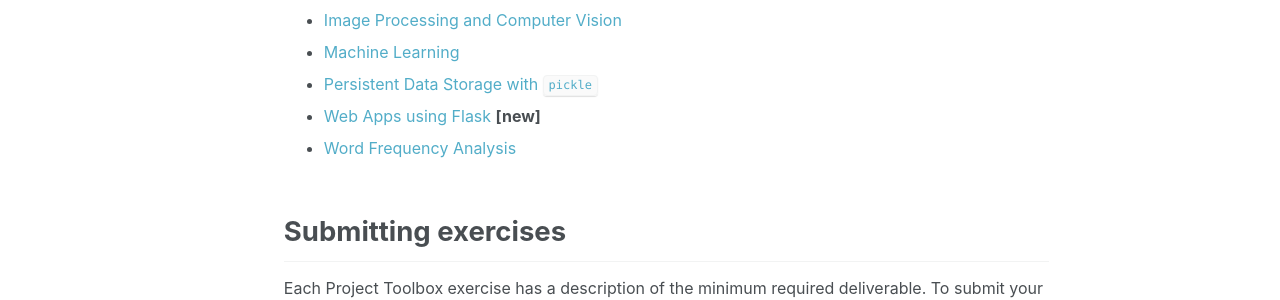
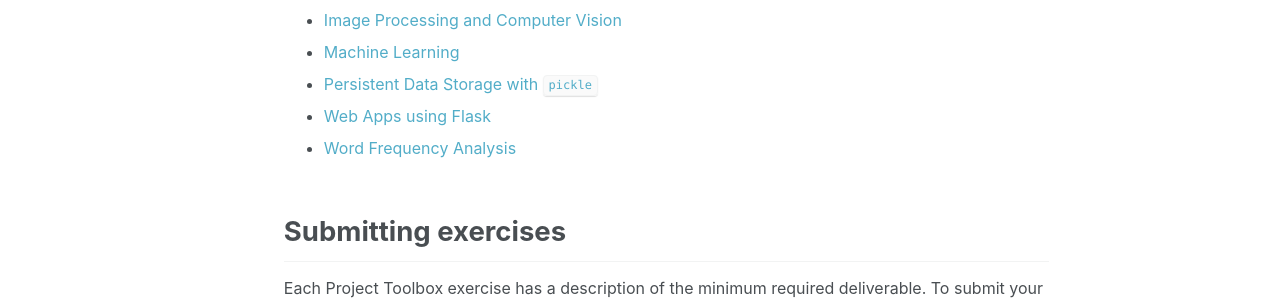
Before and after one commit to sd17spring/sd17spring.github.io, a Jekyll site: the page built from toolboxes.md, in a window 1280 px wide. Shown: the part 1086-1386 px from the top of the page. Built offline with Jekyll 4.4.1, drawn with Linux system fonts in a browser that asks for light colours.

Commit message:
flask is no longer a new toolbox

```diff
--- a/toolboxes.md
+++ b/toolboxes.md
@@ -42,7 +42,7 @@ them for a lifetime!
 * [Image Processing and Computer Vision]({% link _toolboxes/image-processing.md %})
 * [Machine Learning]({% link _toolboxes/machine-learning.md %})
 * [Persistent Data Storage with `pickle`]({% link _toolboxes/pickling.md %})
-* [Web Apps using Flask]({% link _toolboxes/web-apps.md %}) **[new]**
+* [Web Apps using Flask]({% link _toolboxes/web-apps.md %})
 * [Word Frequency Analysis]({% link _toolboxes/word-frequency-analysis.md %})
 
 
```
